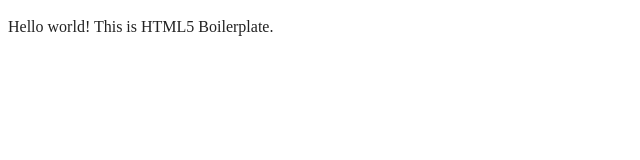
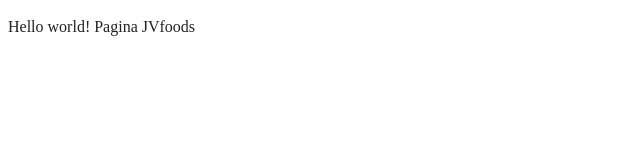
Before and after one commit to asfrazao/jvfoods, a website built with webpack: page index.html in a window 1280 px wide. Shown: the full height of the page, 0-640 px from the left. Built offline with nearby package versions, Linux system fonts and the light colour scheme.

Commit message:
Ajuste de Html

```diff
--- a/index.html
+++ b/index.html
@@ -25,7 +25,7 @@
 <body>
 
   <!-- Add your site or application content here -->
-  <p>Hello world! This is HTML5 Boilerplate.</p>
+  <p>Hello world! Pagina JVfoods </p>
   <script src="js/app.js"></script>
 
 </body>
```
